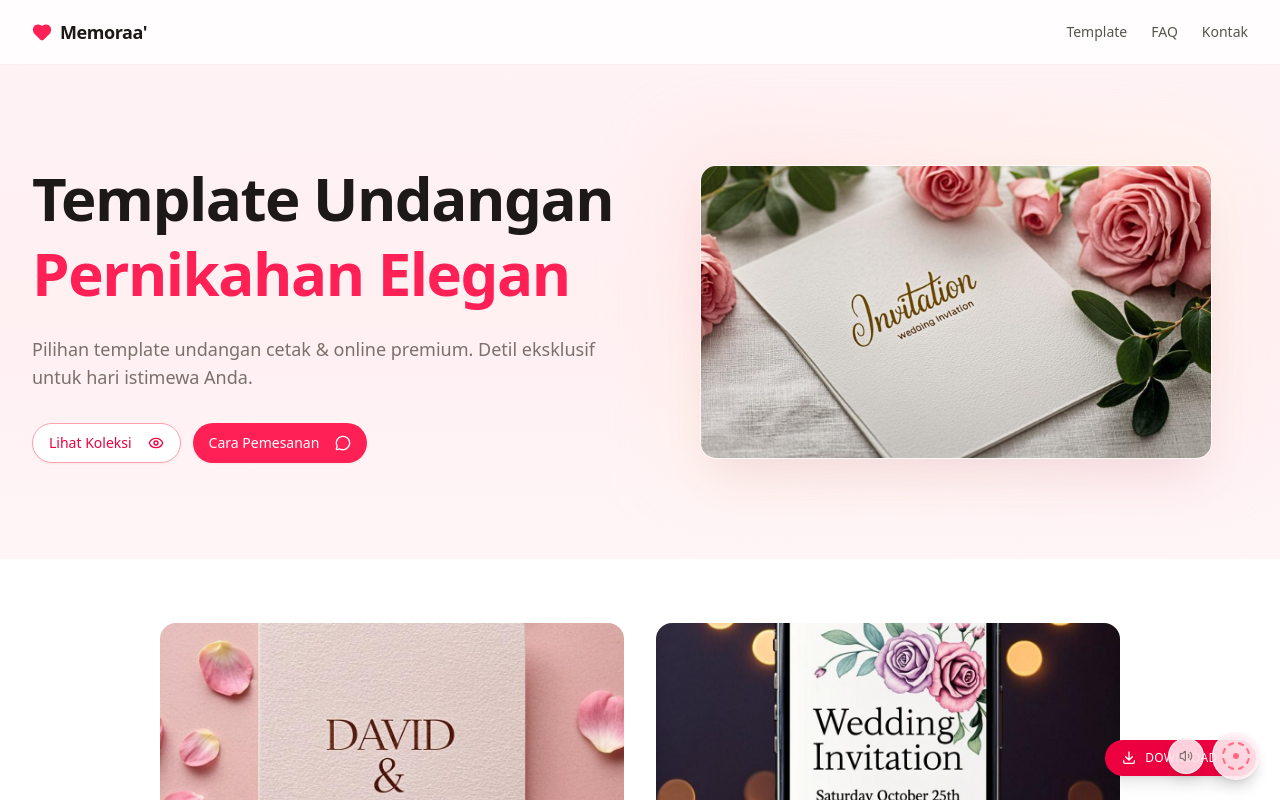
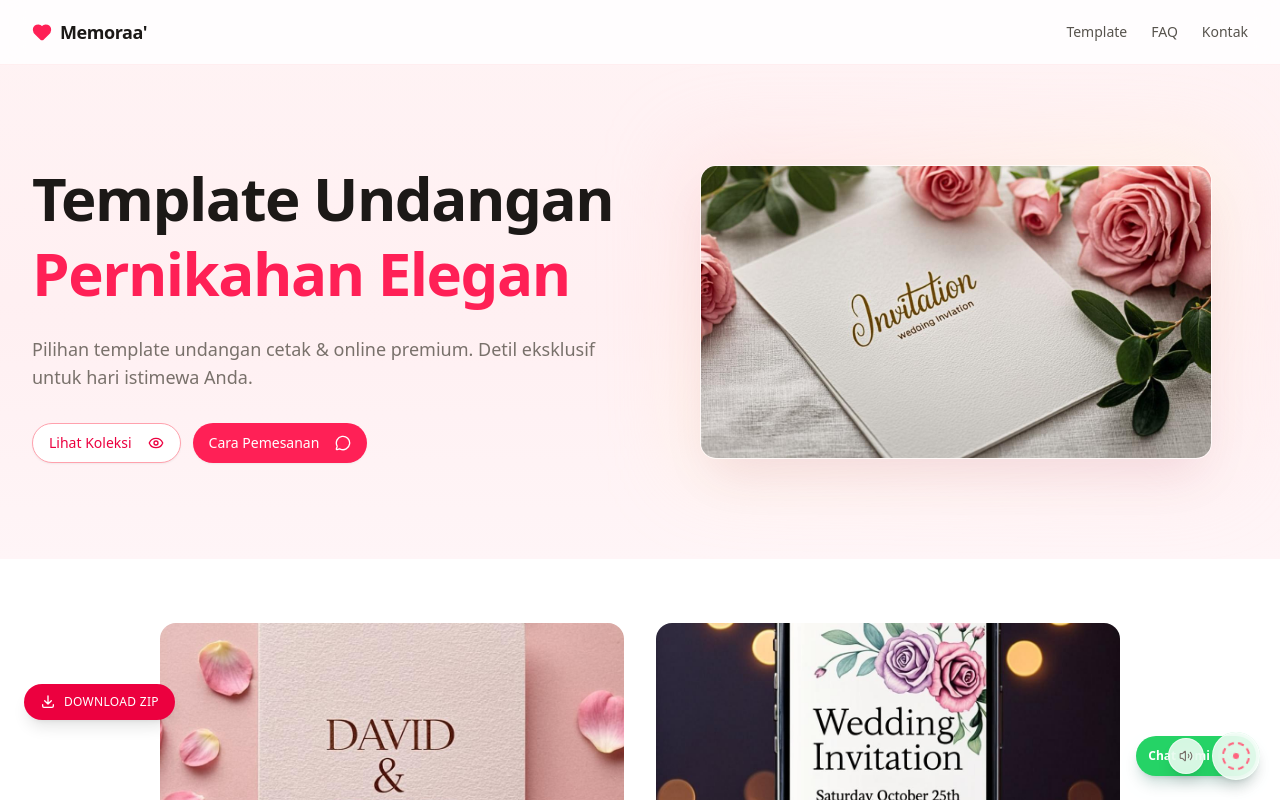
Before and after one commit to Redpannnn/MEMORAA, a Next.js app: page / in a window 1280 px wide. Shown: the top 800 px of the page. Built offline with nearby package versions, Linux system fonts and the light colour scheme.

Commit message:
Update page.tsx

```diff
--- a/src/app/page.tsx
+++ b/src/app/page.tsx
@@ -96,7 +96,7 @@ export default function HomePage() {
 
   const toggleGrid = (type: TemplateType) => {
     if (type === "online") {
-      setShowComingSoon(true);
+      window.open("https://onlineinvt.vercel.app/", "_blank");
       return;
     }
     if (showGrid && templateType === type) {
@@ -1313,6 +1313,19 @@ export default function HomePage() {
 
       <MusicPlayer autoPlay />
 
+      {/* Floating WhatsApp Button */}
+      <a
+        href="https://wa.me/6282133356710?text=Halo%2C%20saya%20tertarik%20dengan%20undangan%20dari%20Memoraa'."
+        target="_blank"
+        rel="noopener noreferrer"
+        className="fixed bottom-6 right-6 z-50 flex items-center gap-2 bg-[#25D366] hover:bg-[#20BD5A] text-white pl-3 pr-3.5 py-2 rounded-full shadow-lg shadow-emerald-900/20 hover:shadow-xl hover:shadow-emerald-900/30 transition-all duration-200 group"
+      >
+        <span className="text-xs font-semibold hidden sm:inline">Chat Kami</span>
+        <div className="w-6 h-6 bg-white/20 rounded-full flex items-center justify-center">
+          <svg xmlns="http://www.w3.org/2000/svg" width="13" height="13" viewBox="0 0 24 24" fill="white"><path d="M17.472 14.382c-.297-.149-1.758-.867-2.03-.967-.273-.099-.471-.148-.67.15-.197.297-.767.966-.94 1.164-.173.199-.347.223-.644.075-.297-.15-1.255-.463-2.39-1.475-.883-.788-1.48-1.761-1.653-2.059-.173-.297-.018-.458.13-.606.134-.133.298-.347.446-.52.149-.174.198-.298.298-.497.099-.198.05-.371-.025-.52-.075-.149-.669-1.612-.916-2.207-.242-.579-.487-.5-.669-.51-.173-.008-.371-.01-.57-.01-.198 0-.52.074-.792.372-.272.297-1.04 1.016-1.04 2.479 0 1.462 1.065 2.875 1.213 3.074.149.198 2.096 3.2 5.077 4.487.709.306 1.262.489 1.694.625.712.227 1.36.195 1.871.118.571-.085 1.758-.719 2.006-1.413.248-.694.248-1.289.173-1.413-.074-.124-.272-.198-.57-.347m-5.421 7.403h-.004a9.87 9.87 0 01-5.031-1.378l-.361-.214-3.741.982.998-3.648-.235-.374a9.86 9.86 0 01-1.51-5.26c.001-5.45 4.436-9.884 9.888-9.884 2.64 0 5.122 1.03 6.988 2.898a9.825 9.825 0 012.893 6.994c-.003 5.45-4.437 9.884-9.885 9.884m8.413-18.297A11.815 11.815 0 0012.05 0C5.495 0 .16 5.335.157 11.892c0 2.096.547 4.142 1.588 5.945L.057 24l6.305-1.654a11.882 11.882 0 005.683 1.448h.005c6.554 0 11.89-5.335 11.893-11.893a11.821 11.821 0 00-3.48-8.413z"/></svg>
+        </div>
+      </a>
+
       {/* Download button — dev only */}
       {process.env.NODE_ENV === "development" && (
       <button
@@ -1335,7 +1348,7 @@ export default function HomePage() {
           } catch(e) { btn.textContent = '✗ Failed: ' + e.message; }
           setTimeout(() => { btn.textContent = orig; btn.style.opacity = '1'; }, 3000);
         }}
-        className="fixed bottom-6 right-6 z-50 bg-rose-600 hover:bg-rose-700 text-white px-4 py-2.5 rounded-full shadow-lg text-xs font-medium tracking-wide uppercase flex items-center gap-2 transition-colors cursor-pointer"
+        className="fixed bottom-20 left-6 z-50 bg-rose-600 hover:bg-rose-700 text-white px-4 py-2.5 rounded-full shadow-lg text-xs font-medium tracking-wide uppercase flex items-center gap-2 transition-colors cursor-pointer"
       >
         <svg xmlns="http://www.w3.org/2000/svg" className="h-4 w-4" fill="none" viewBox="0 0 24 24" stroke="currentColor" strokeWidth={2}>
           <path strokeLinecap="round" strokeLinejoin="round" d="M4 16v2a2 2 0 002 2h12a2 2 0 002-2v-2M7 10l5 5m0 0l5-5m-5 5V3" />
```
